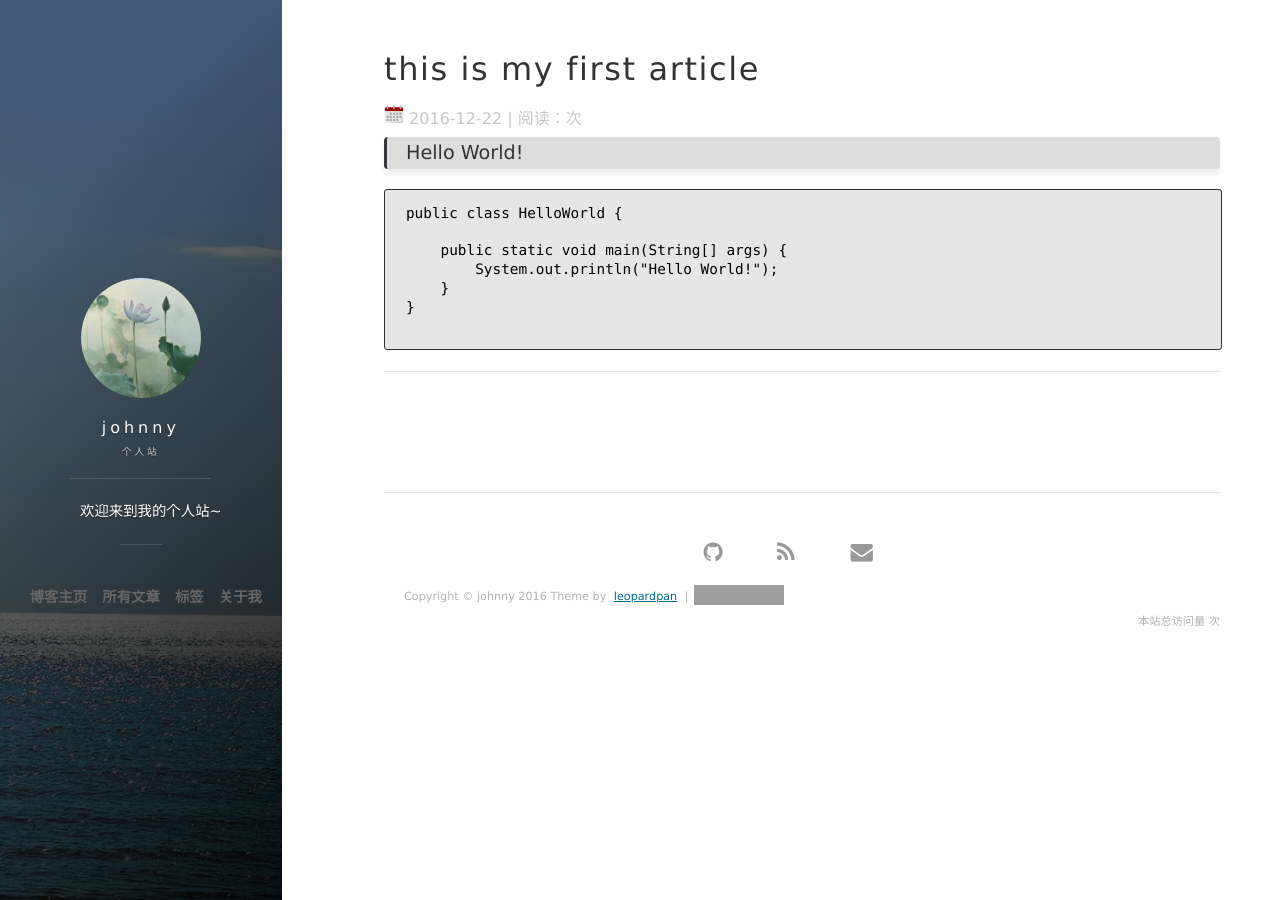
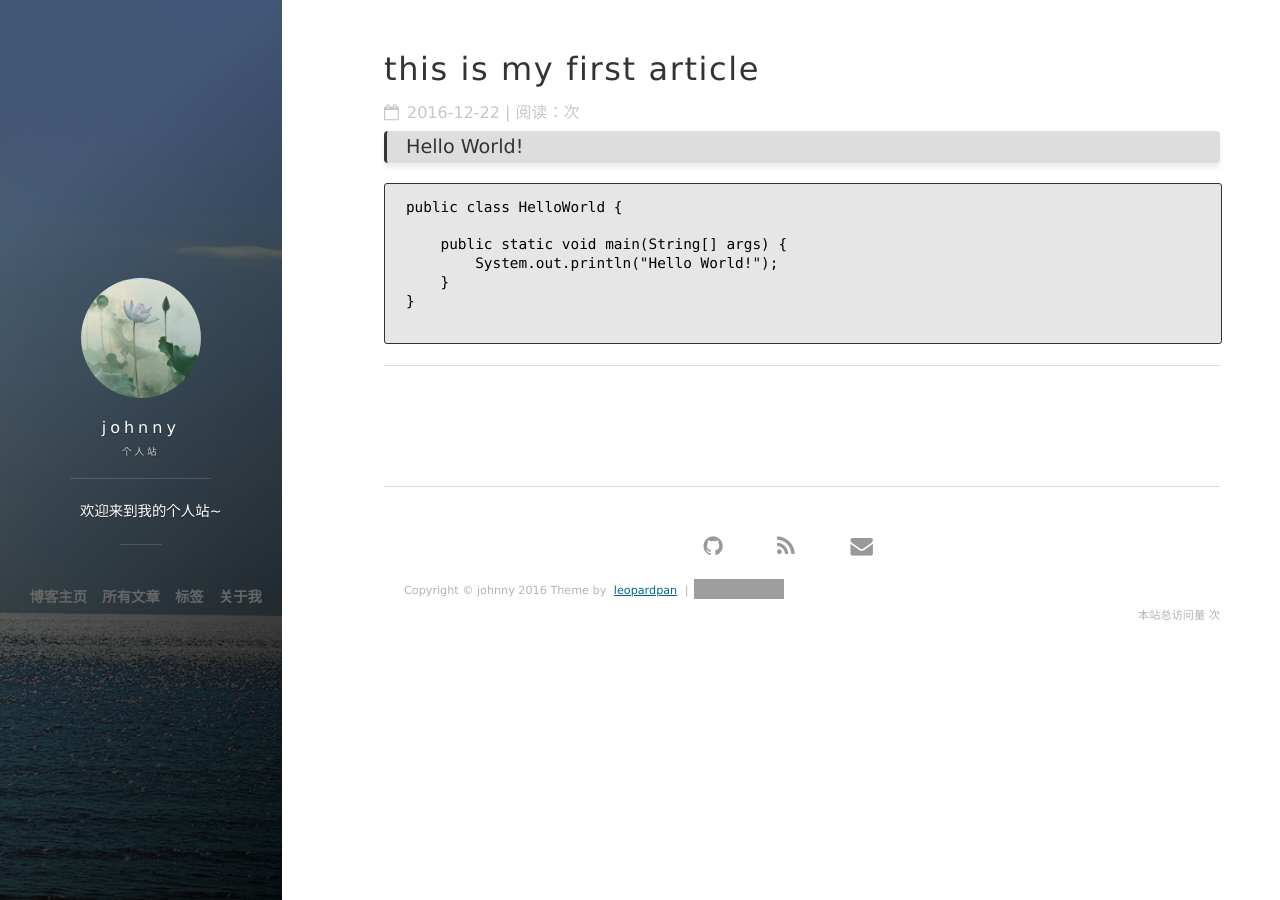
Before and after one commit to woshizhouqiang/woshizhouqiang.github.io, a Jekyll site: the page built from _posts/2016-12-22-FirstArticle.md, in a window 1280 px wide. Built offline with Jekyll 4.4.1, drawn with Linux system fonts in a browser that asks for light colours; nearby versions of some CDN libraries; comment, search, counter and statistics services are not loaded; grey boxes are pictures that could not be loaded.

Commit message:
更改calendar样式

```diff
--- a/_layouts/post.html
+++ b/_layouts/post.html
@@ -6,7 +6,12 @@ layout: default
   <header class="post-header">
     <h1 class="post-title">{{ page.title }}</h1>
     <div class="post-meta">
-      <img src="/images/calendar.png" width="20px"/>
+      <!-- <img src="/images/calendar.png" width="20px"/>  -->
+      <span class="post-meta-item-icon">
+        <i class="fa fa-calendar-o">
+          <!-- ::before   -->
+        </i>
+      </span>
       <time datetime="{{page.date | date: date_to_xmlschema}}" itemprop="datePublished" class="post-meta__date date">{{page.date | date: "%F"}}</time>
 
       <span id="busuanzi_container_page_pv"> | 阅读：<span id="busuanzi_value_page_pv"></span>次</span>
--- a/css/main.css
+++ b/css/main.css
@@ -1426,3 +1426,19 @@ nav a {
   transform: translateY(-3px);
 }
 /*导航按钮-end*/
+
+.post-meta-item-icon {
+  margin-right: 3px;
+}
+
+.fa {
+    display: inline-block;
+    font: normal normal normal 14px/1 FontAwesome;
+    font-size: inherit;
+    text-rendering: auto;
+    -webkit-font-smoothing: antialiased;
+}
+
+o:before {
+  content: "\f133";
+}
--- a/index.html
+++ b/index.html
@@ -11,7 +11,11 @@ layout: default
       <p class="excerpt">{{ post.content | strip_html | strip_newlines | truncate: 250 }}&hellip;</p>
       <div class="post-list__meta">
         <time datetime="{{post.date | date: date_to_xmlschema}}" class="post-list__meta--date date">
-         <!--  <img src="/images/calendar.png" width="20px" />  -->
+          <span class="post-meta-item-icon">
+        <i class="fa fa-calendar-o">
+          <!-- ::before   -->
+        </i>
+      </span>
           {{ post.date | date: "%F"}}</time>
         <div class = "tag-img-icon">
           <img src="/images/tag-icon.svg" width="20px" />
```
